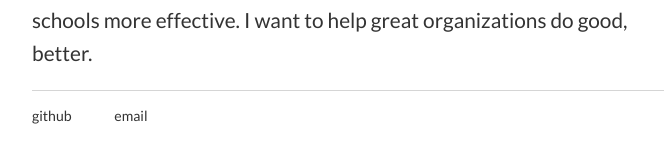
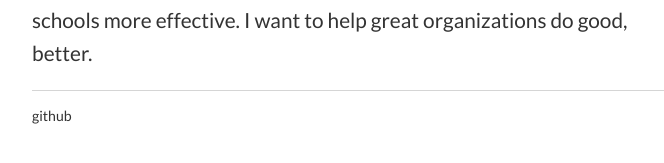
Before and after one commit to andrewjoelpeters/andrewjoelpeters.github.io, a Jekyll site: the page built from index.md, in a window 1280 px wide. Shown: the part 238-401 px from the top of the page, without its empty margins (256-920 px from the left). Built offline with Jekyll 4.4.1, drawn with Linux system fonts in a browser that asks for light colours.

Commit message:
manual update to main.css

```diff
--- a/assets/css/main.css
+++ b/assets/css/main.css
@@ -87,13 +87,8 @@ img + em {
 }
 
 /*Hide desktop elements */
-.desktop {
-  display: none;
-}
-
-.mobile {
-  display: inline;
-}
+.desktop {display: none !important;}
+.mobile {display: inline;}
 
 @media (min-width: 600px) {
   body {
```
